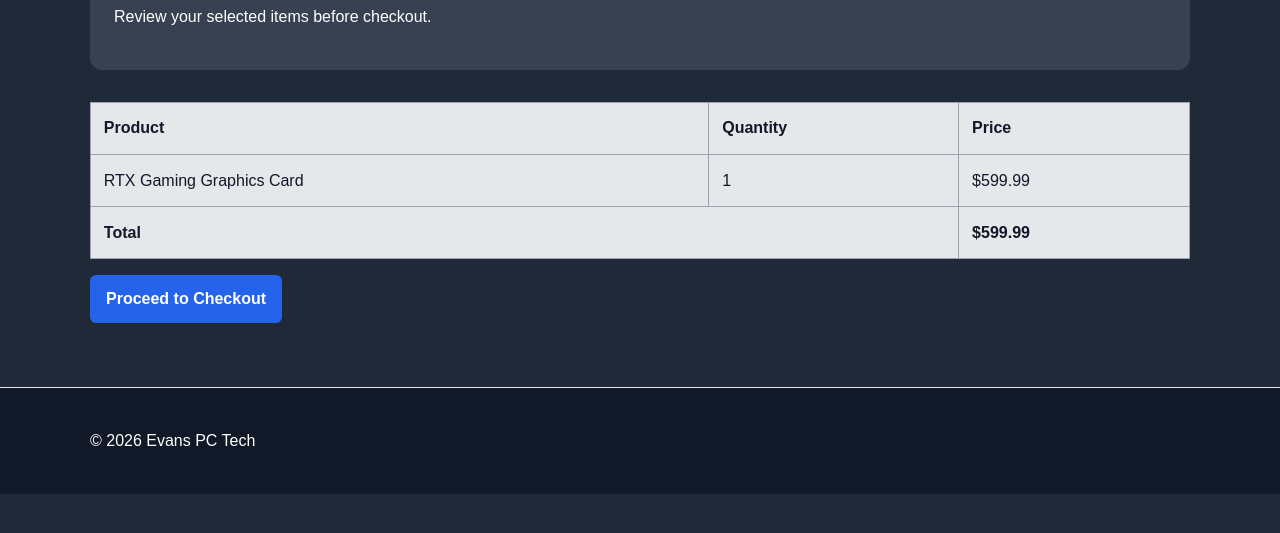
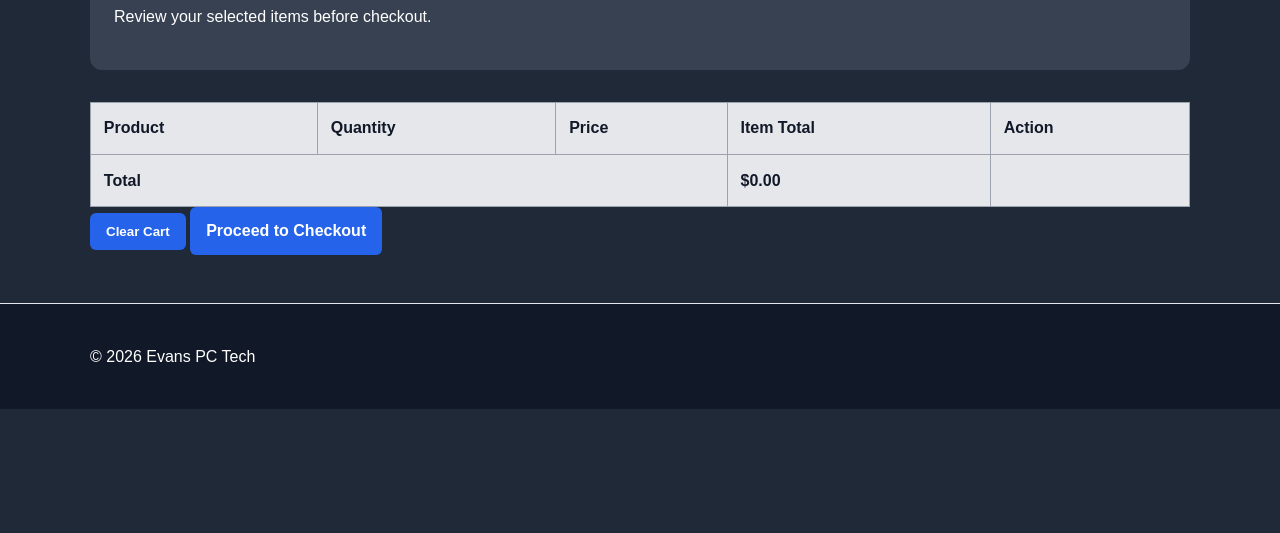
Before and after one commit to SetEvaECPI/SDC260-Project-PCStore, a plain HTML site: page cart.html in a window 1280 px wide. Shown: the part 231-764 px from the top of the page. Drawn offline with Linux system fonts and the light colour scheme.

Commit message:
Week 4 Cart

```diff
--- a/cart.html
+++ b/cart.html
@@ -35,18 +35,22 @@
     <p>Review your selected items before checkout.</p>
   </section>
   <section aria-label="Cart contents">
+    <p id="empty-cart-message" class="panel" hidden>Your cart is empty. <a href="products.html">Browse products</a> to add an item.</p>
+    <div class="table-wrapper">
       <table>
         <thead>
-        <tr><th>Product</th><th>Quantity</th><th>Price</th></tr>
+          <tr><th>Product</th><th>Quantity</th><th>Price</th><th>Item Total</th><th>Action</th></tr>
         </thead>
-      <tbody>
-        <tr><td>RTX Gaming Graphics Card</td><td>1</td><td>$599.99</td></tr>
-      </tbody>
+        <tbody id="cart-items"></tbody>
         <tfoot>
-        <tr><th colspan="2">Total</th><th>$599.99</th></tr>
+          <tr><th colspan="3">Total</th><th id="cart-total">$0.00</th><th></th></tr>
         </tfoot>
       </table>
-    <p><a class="button" href="checkout.html">Proceed to Checkout</a></p>
+    </div>
+    <div class="cart-actions">
+      <button type="button" id="clear-cart">Clear Cart</button>
+      <a class="button" id="checkout-button" href="checkout.html">Proceed to Checkout</a>
+    </div>
   </section>
 
 </main>
@@ -56,5 +60,6 @@
   </div>
 </footer>
 
+<script src="script.js"></script>
 </body>
 </html>
```
Lines whose indentation alone changed are shown as unchanged.
